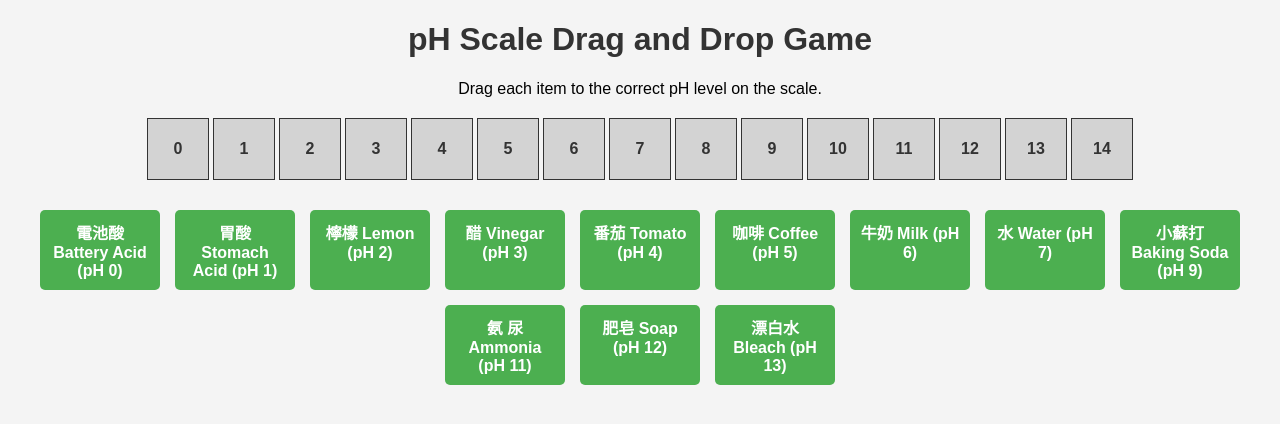
After one commit to ArthurArthurArthur0817/Chemistry, a Flask app: page /pH in a window 1280 px wide. The commit adds this page. Shown: the top 424 px of the page. Run offline with Flask 3, Linux system fonts and the light colour scheme.

Commit message:
add pH game
Hsiu add pH game on 1107

```diff
--- a/app.py
+++ b/app.py
@@ -27,6 +27,10 @@ def page2():
 def page3():
     return render_template('indicator.html')
 
+@app.route('/pH')
+def page4():
+    return render_template('pH.html')
+
 # 化學模擬的 API，處理 pH 和指示劑
 @app.route('/simulate', methods=['POST'])
 def simulate():
--- a/templates/index.html
+++ b/templates/index.html
@@ -91,6 +91,7 @@
             <button onclick="window.location.href='/teach'">實驗安全守則</button>
             <button onclick="window.location.href='/page2'">g6u90</button>
             <button onclick="window.location.href='/indicator'">指示劑</button>
+            <button onclick="window.location.href='/pH'">pH小遊戲</button>
         </div>
     </div>
 </body>
--- /dev/null
+++ b/templates/pH.html
@@ -0,0 +1,159 @@
+<!DOCTYPE html>
+<html lang="en">
+<head>
+    <meta charset="UTF-8">
+    <meta name="viewport" content="width=device-width, initial-scale=1.0">
+    <title>pH Scale Drag and Drop Game</title>
+    <style>
+      /* styles.css */
+body {
+    font-family: Arial, sans-serif;
+    text-align: center;
+    background-color: #f4f4f4;
+}
+
+h1 {
+    color: #333;
+}
+
+.ph-scale {
+    display: flex;
+    justify-content: center;
+    margin-top: 20px;
+}
+
+.ph-level {
+    width: 60px;
+    height: 60px;
+    border: 1px solid #333;
+    display: flex;
+    align-items: center;
+    justify-content: center;
+    margin: 0 2px;
+    background-color: lightgray;
+    font-weight: bold;
+    color: #333;
+    cursor: pointer;
+}
+
+.items {
+    margin-top: 30px;
+    display: flex;
+    gap: 15px;
+    justify-content: center;
+    flex-wrap: wrap;
+}
+
+.item {
+    padding: 10px;
+    background-color: #4CAF50;
+    color: white;
+    cursor: grab;
+    border-radius: 5px;
+    font-weight: bold;
+    width: 100px;
+    text-align: center;
+}
+
+.item:active {
+    cursor: grabbing;
+}
+
+    </style>
+</head>
+<body>
+    <h1>pH Scale Drag and Drop Game</h1>
+    <p>Drag each item to the correct pH level on the scale.</p>
+    <div class="ph-scale">
+        <!-- pH scale from 0 to 14 -->
+        <div class="ph-level" data-ph="0">0</div>
+        <div class="ph-level" data-ph="1">1</div>
+        <div class="ph-level" data-ph="2">2</div>
+        <div class="ph-level" data-ph="3">3</div>
+        <div class="ph-level" data-ph="4">4</div>
+        <div class="ph-level" data-ph="5">5</div>
+        <div class="ph-level" data-ph="6">6</div>
+        <div class="ph-level" data-ph="7">7</div>
+        <div class="ph-level" data-ph="8">8</div>
+        <div class="ph-level" data-ph="9">9</div>
+        <div class="ph-level" data-ph="10">10</div>
+        <div class="ph-level" data-ph="11">11</div>
+        <div class="ph-level" data-ph="12">12</div>
+        <div class="ph-level" data-ph="13">13</div>
+        <div class="ph-level" data-ph="14">14</div>
+    </div>
+
+    <div class="items">
+        <!-- Draggable items with pH values suitable for school-level understanding -->
+        <div class="item" id="battery" draggable="true" data-ph="0">電池酸 Battery Acid (pH 0)</div>
+        <div class="item" id="stomach-acid" draggable="true" data-ph="1">胃酸 Stomach Acid (pH 1)</div>
+        <div class="item" id="lemon" draggable="true" data-ph="2">檸檬 Lemon (pH 2)</div>
+        <div class="item" id="vinegar" draggable="true" data-ph="3">醋 Vinegar (pH 3)</div>
+        <div class="item" id="tomato" draggable="true" data-ph="4">番茄 Tomato (pH 4)</div>
+        <div class="item" id="coffee" draggable="true" data-ph="5">咖啡 Coffee (pH 5)</div>
+        <div class="item" id="milk" draggable="true" data-ph="6">牛奶 Milk (pH 6)</div>
+        <div class="item" id="water" draggable="true" data-ph="7">水 Water (pH 7)</div>
+        <div class="item" id="baking-soda" draggable="true" data-ph="9">小蘇打 Baking Soda (pH 9)</div>
+        <div class="item" id="ammonia" draggable="true" data-ph="11">氨 尿 Ammonia (pH 11)</div>
+        <div class="item" id="soap" draggable="true" data-ph="12">肥皂 Soap (pH 12)</div>
+        <div class="item" id="bleach" draggable="true" data-ph="13">漂白水 Bleach (pH 13)</div>
+        <!-- Add more items as needed -->
+    </div>
+
+    <script>
+        // script.js
+
+// Add drag event listeners to items
+document.querySelectorAll('.item').forEach(item => {
+    item.addEventListener('dragstart', dragStart);
+});
+
+// Add dragover and drop event listeners to pH levels
+document.querySelectorAll('.ph-level').forEach(level => {
+    level.addEventListener('dragover', dragOver);
+    level.addEventListener('drop', drop);
+});
+
+function dragStart(e) {
+    e.dataTransfer.setData('phValue', e.target.dataset.ph); // Store the pH value of the item
+    e.dataTransfer.setData('itemId', e.target.id); // Store the item id for retrieval
+}
+
+function dragOver(e) {
+    e.preventDefault(); // Necessary to allow dropping
+}
+
+function drop(e) {
+    e.preventDefault();
+    const itemPh = e.dataTransfer.getData('phValue'); // Get the dragged item's pH value
+    const itemId = e.dataTransfer.getData('itemId');
+    const levelPh = e.target.dataset.ph; // Get the pH level of the drop target
+    const draggedItem = document.getElementById(itemId); // Reference to the dragged item
+
+    if (itemPh === levelPh) {
+        // Correct placement
+        e.target.style.backgroundColor = '#4CAF50'; // Set green background for correct drop
+        e.target.textContent = draggedItem.textContent; // Set the text of the pH box to the item name
+        draggedItem.style.display = 'none'; // Hide the original item to simulate it's been placed
+    } else {
+        // Incorrect placement - reset item to original position
+        e.target.style.backgroundColor = '#FF6347'; // Set red background for incorrect drop
+        e.target.textContent = "✕"; // Show a cross for incorrect placement
+
+        // Reset the color and content after a short delay
+        setTimeout(() => {
+            e.target.style.backgroundColor = 'lightgray';
+            e.target.textContent = levelPh;
+        }, 1000);
+
+        // Move the item back to its original position by briefly hiding and showing it
+        draggedItem.style.display = 'none'; // Hide briefly
+        setTimeout(() => {
+            draggedItem.style.display = 'block'; // Show again at its original position
+        }, 500);
+    }
+}
+
+    </script>
+</body>
+</html>
```
Also changed, not shown: 2 other files.
